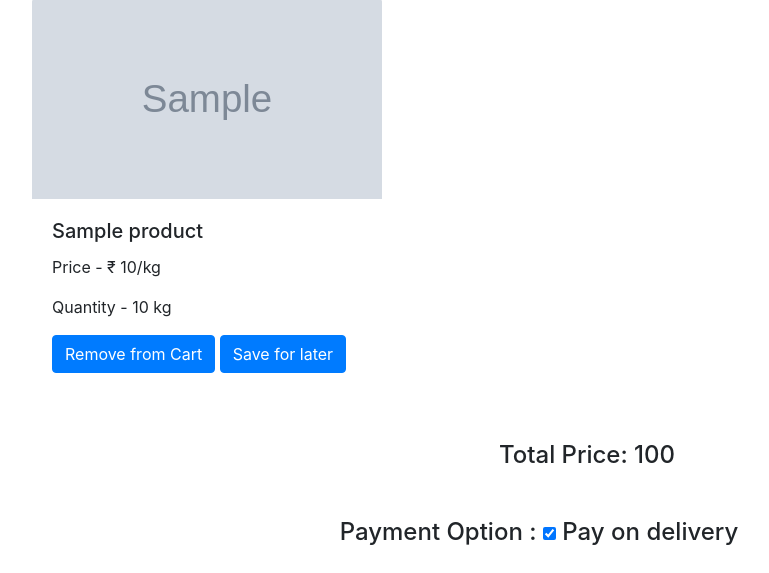
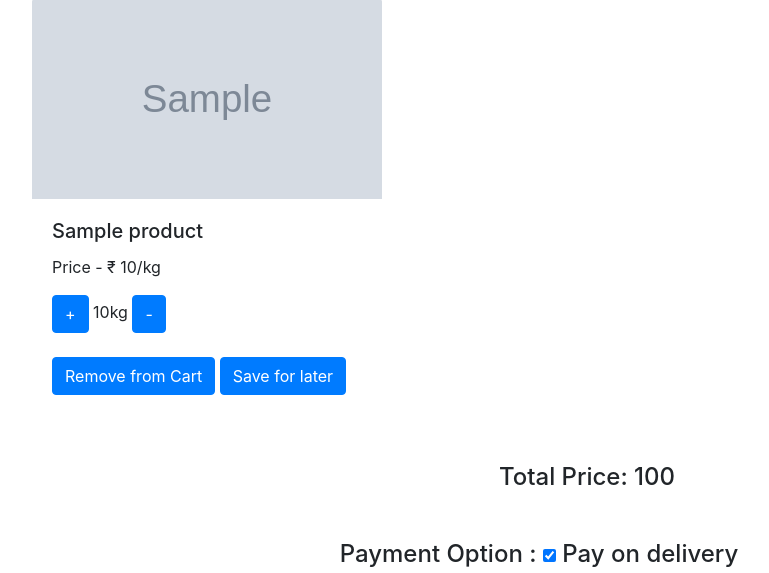
Before and after one commit to NikhilAdhau/DBMS_project, a Django app: page /cart/1/1/ in a window 1280 px wide. Shown: the part 181-754 px from the top of the page, without its empty margins (53-822 px from the left). Run offline with Django 3.2, Linux system fonts and the light colour scheme; a user stored in the database is signed in; tables that the repository leaves empty hold one stand-in row (values such as "Sample post"); grey boxes marked "Sample" are stand-in pictures; some libraries are stand-ins or nearby versions.

Commit message:
inc/dec quantity

```diff
--- a/pantry/models.py
+++ b/pantry/models.py
@@ -7,7 +7,6 @@ class Product(models.Model):
     category = models.CharField(max_length=300, default='')
     price = models.IntegerField(default=0)
     image = models.ImageField(upload_to='pantry/images', default='')
-    p_quantity = models.IntegerField(default = 0)
     availability = models.BooleanField(default=True)
     def __str__(self):
         return self.p_name
@@ -24,7 +23,7 @@ class Cart(models.Model):
 class Cart_item(models.Model):
     cart_id = models.ForeignKey('Cart', on_delete = models.CASCADE, default=None)
     p_id = models.ForeignKey('Product', on_delete = models.CASCADE, default=None)
-    prod_quantity = models.IntegerField(default = 1)
+    prod_quantity = models.IntegerField(default = 0)
 
 
 class Order(models.Model):
@@ -35,6 +34,7 @@ class Order_item(models.Model):
     order_id = models.ForeignKey('Order', on_delete = models.CASCADE, default=None)
     p_id = models.ForeignKey('Product', on_delete = models.CASCADE, default=None)
     date = models.DateTimeField()
+    quantity = models.IntegerField(default = 1)
     shipped = models.BooleanField()
     deliverred = models.BooleanField()
     cancelled = models.BooleanField()
--- a/pantry/templates/pantry/cart.html
+++ b/pantry/templates/pantry/cart.html
@@ -32,8 +32,11 @@
         <div class="card-body">
           <h5 class="card-title">{{prod.p_name}}</h5>
             <p class="card-text">Price - ₹ {{prod.price}}/kg</p>
-            <p class="card-text">Quantity - {{cart.prod_quantity}} kg</p>
 
+    <a href="{% url 'update_cart' idz=cart.p_id.p_id typer='add' %}" class="btn btn-primary">+</a>
+    {{cart.prod_quantity}}kg
+    <a href="{% url 'update_cart' idz=cart.p_id.p_id typer='sub' %}" class="btn btn-primary">-</a>
+    <br><br>
     <a href="{% url 'update_cart' idz=cart.p_id.p_id typer='delete' %}" class="btn btn-primary">Remove from Cart</a>
     <a href="{% url 'update_cart' idz=cart.p_id.p_id typer='save' %}" class="btn btn-primary">Save for later</a>
 
--- a/pantry/views.py
+++ b/pantry/views.py
@@ -195,8 +195,15 @@ def update_cart(request, idz, typer):
     #print(type(cart), created)
     cart_item, created = Cart_item.objects.get_or_create(cart_id = cart, p_id = product)
     if mode == 'add':
+        cart_item.prod_quantity = cart_item.prod_quantity +  1
+        cart_item.save()
+        print (cart_item.prod_quantity )
         messages.success(request, 'Added to cart')
-        pass
+    elif mode == 'sub':
+        cart_item.prod_quantity = cart_item.prod_quantity - 1
+        cart_item.save()
+        if cart_item.prod_quantity == 0:
+            cart_item.delete()
     elif mode == 'delete':
         messages.success(request, 'Item deleted')
         print("\n\n\n\n\\n\n\n\n\nn\n\n\n\n")
```
Also changed, not shown: pantry/migrations/0006_auto_20201028_1235.py (added).
